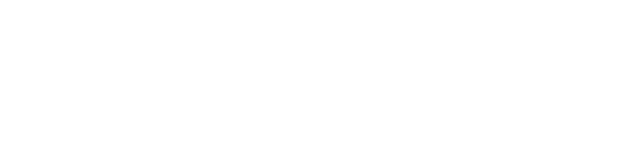
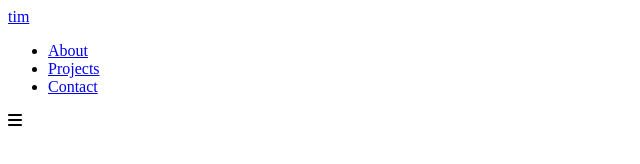
Before and after one commit to timdoan22/portfolio, a website: page index.html in a window 1280 px wide. Shown: the whole page, without its empty margins (0-640 px from the left). Drawn offline with Linux system fonts and the light colour scheme.

Commit message:
Navbar template structure complete

```diff
--- a/index.html
+++ b/index.html
@@ -12,6 +12,26 @@
     <script src="https://kit.fontawesome.com/e8693e13a5.js" crossorigin="anonymous"></script>
 </head>
 <body>
-
+     <!-- Navbar -->
+     <nav class="nav">
+        <div class="nav__wrapper">
+            <div class="nav__wrapper__logo">
+                <a href="#" class="nav__wrapper__logo__brand">tim</a>
+            </div>
+            <ul class="nav__wrapper__ul">
+                <li class="nav__wrapper__ul__li">
+                    <a href="#about" id="about-link" class="nav__wrapper__ul__li__a">About</a>
+                </li>
+                <li class="nav__wrapper__ul__li">
+                    <a href="#projects" class="nav__wrapper__ul__li__a">Projects</a>
+                </li>
+                <li class="nav__wrapper__ul__li">
+                    <a href="#contact" class="nav__wrapper__ul__li__a">Contact</a>
+                </li>
+            </ul>
+            <div class="nav__wrapper__toggle"><i class="fa-solid fa-bars"></i></div>
+        </div>
+    </nav>
+    <!-- header -->
 </body>
 </html>
```
